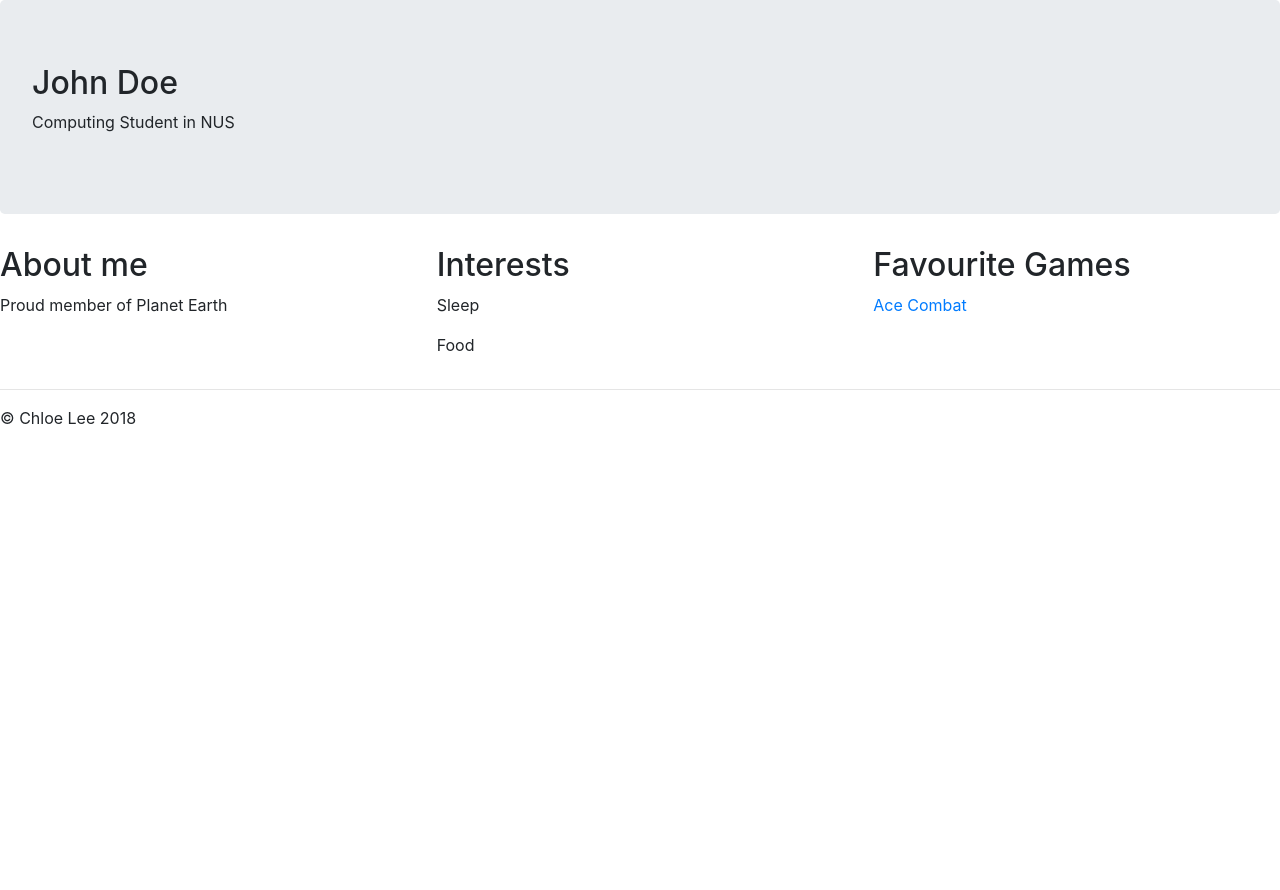
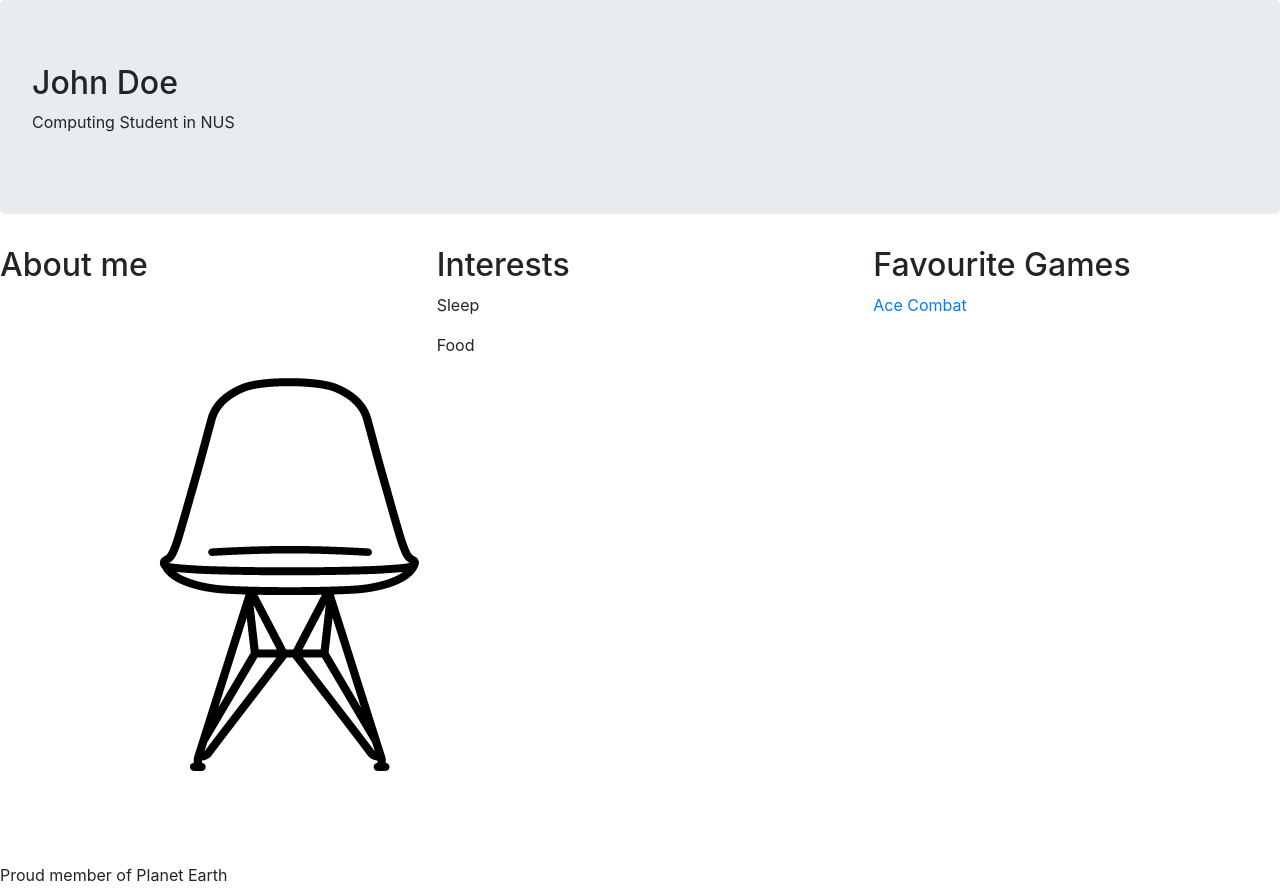
Before and after one commit to lee0767/testrepo, a plain HTML site: page index.html in a window 1280 px wide. Shown: the top 890 px of the page. Before the commit the page ends 800 px from the top, so only its background shows below. Drawn offline with nearby package versions, Linux system fonts and the light colour scheme.

Commit message:
added chair

```diff
--- a/index.html
+++ b/index.html
@@ -19,6 +19,7 @@
     <div class="row">
         <div class="col-4">
             <h2>About me</h2>
+            <img src="chair.png">
             <p>Proud member of Planet Earth</p>
         </div>
         <div class="col-4">
```
